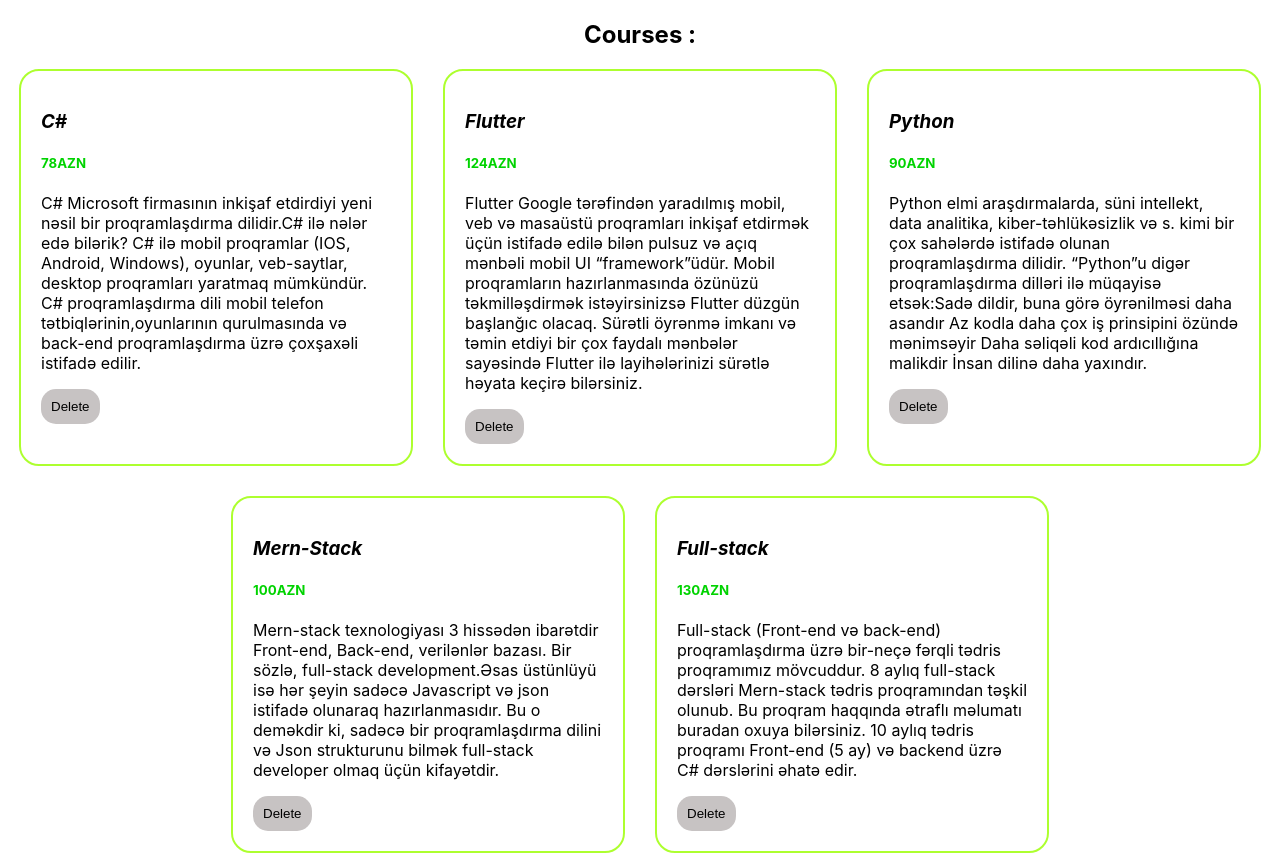
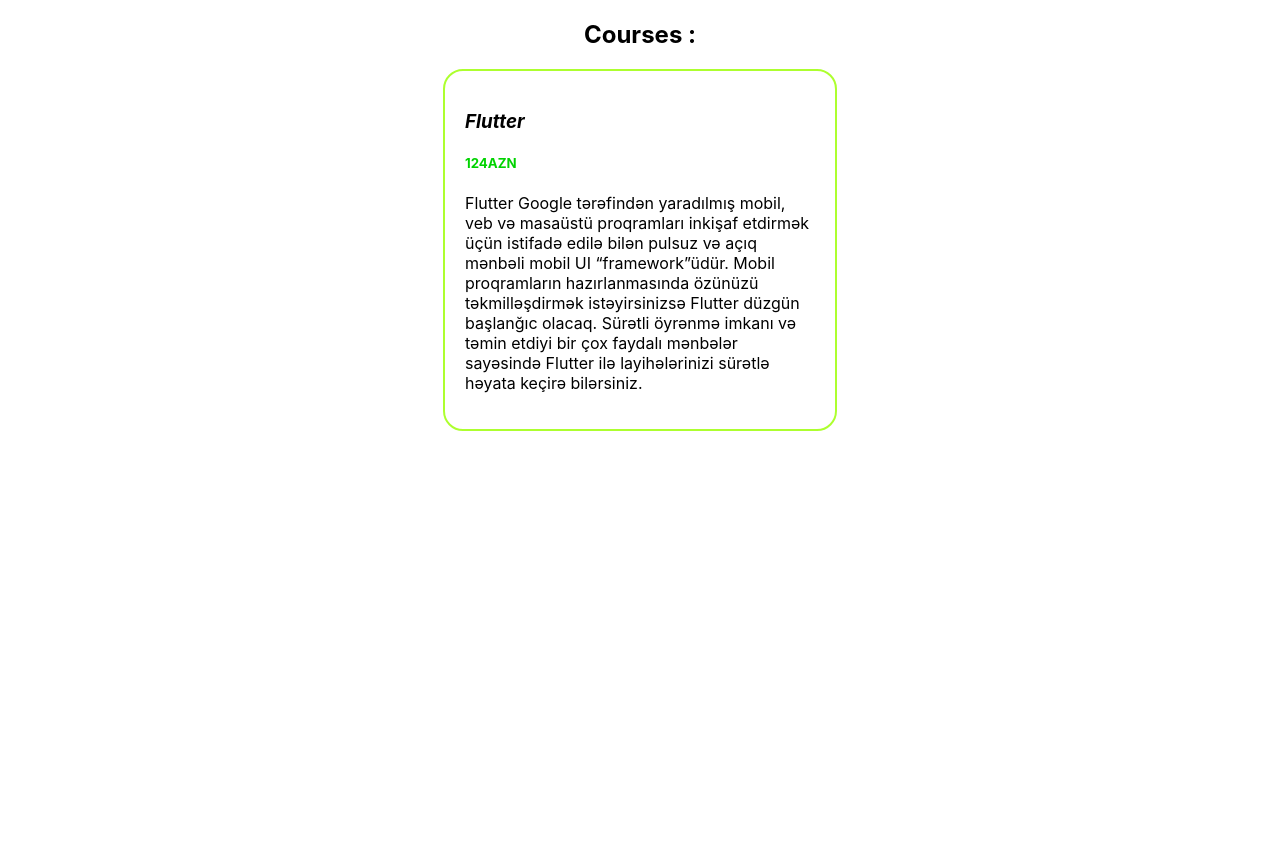
Before and after one commit to RUFATRESUL/courses-project, a React (Create React App) app: page / in a window 1280 px wide. After the commit the page ends 800 px from the top, so only its background shows below. Built offline with nearby package versions, Linux system fonts and the light colour scheme; data requests are answered from the project's data file.

Commit message:
updateCourse

```diff
--- a/api/db.json
+++ b/api/db.json
@@ -6,6 +6,7 @@
             "content":"C# Microsoft firmasının inkişaf etdirdiyi yeni nəsil bir proqramlaşdırma dilidir.C# ilə nələr edə bilərik? C# ilə mobil proqramlar (IOS, Android, Windows), oyunlar, veb-saytlar, desktop proqramları yaratmaq mümkündür. C# proqramlaşdırma dili mobil telefon tətbiqlərinin,oyunlarının qurulmasında və back-end proqramlaşdırma üzrə çoxşaxəli istifadə edilir.",
             "title":"C#",
             "price":78
+
         },
         {
             "id":2,
--- a/package.json
+++ b/package.json
@@ -9,6 +9,7 @@
     "axios": "^1.6.1",
     "react": "^18.2.0",
     "react-dom": "^18.2.0",
+    "react-icons": "^4.11.0",
     "react-scripts": "5.0.1",
     "web-vitals": "^2.1.4"
   },
--- a/src/Course.jsx
+++ b/src/Course.jsx
@@ -1,8 +1,8 @@
+
 function Course({id,content,title,price,removeCourse}) {
 
     return ( <div className="card">
         <div className="courseCard">
-
         <h3 className="courseTitle"><i>{title}</i></h3>
         <h5 className="coursePrice">{price}AZN</h5>
         </div>
--- a/src/Courses.jsx
+++ b/src/Courses.jsx
@@ -1,16 +1,27 @@
-import Course from './Course'
+import { useState } from 'react';
+// import Course from './Course'
+
 function Courses({courses,deleteCourse}) {
-    // console.log(courses);
+    const [index, setIndex] = useState(1)
+   const {title,price,content} = courses[index];
     return ( <div className="courseList">
         <div><h2>Courses :</h2></div>
-        <div className='cardDiv'>
-        {courses.map((course) =>{
+        <div className="card">
+        <div className="courseCard">
+        <h3 className="courseTitle"><i>{title}</i></h3>
+        <h5 className="coursePrice">{price}AZN</h5>
+        </div>
+        <p className="courseContent">{content}</p>
+        {/* <button className="deleteButton" onClick={()=>removeCourse(id)}>Delete</button> */}
+    </div>
+
+        {/* {courses.map((course) =>{
             return(
             <Course key={course.id} {...course} removeCourse={deleteCourse}/>
             )
-        })}
+        })} */}
         </div>
-    </div> );
+    );
 }
 
 export default Courses;
```
Also changed, not shown: src/images/endir (2).jpg (added), 1 other file (tests, documents, lock files or other folders).
